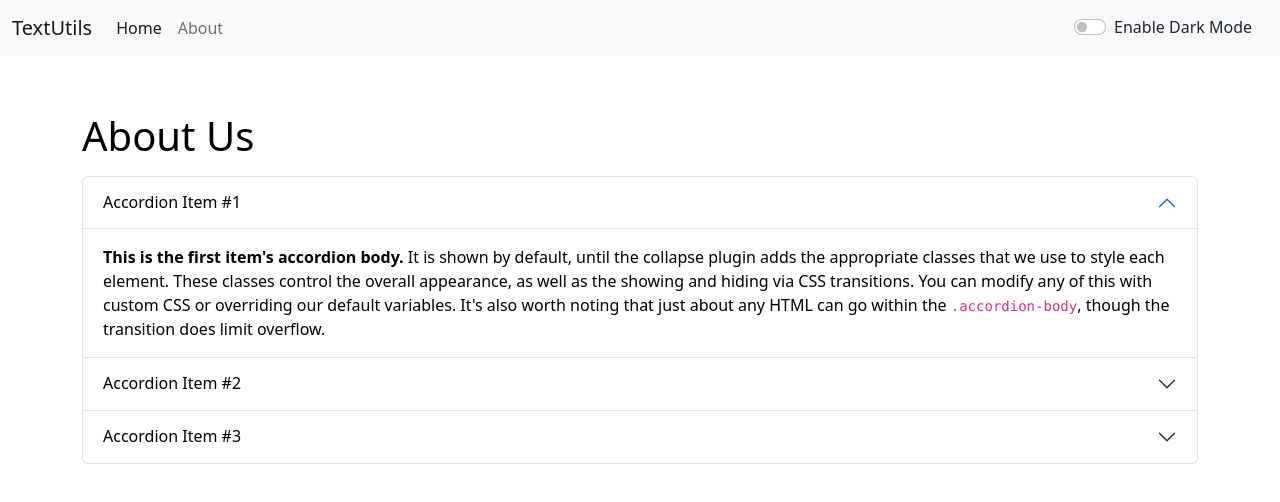
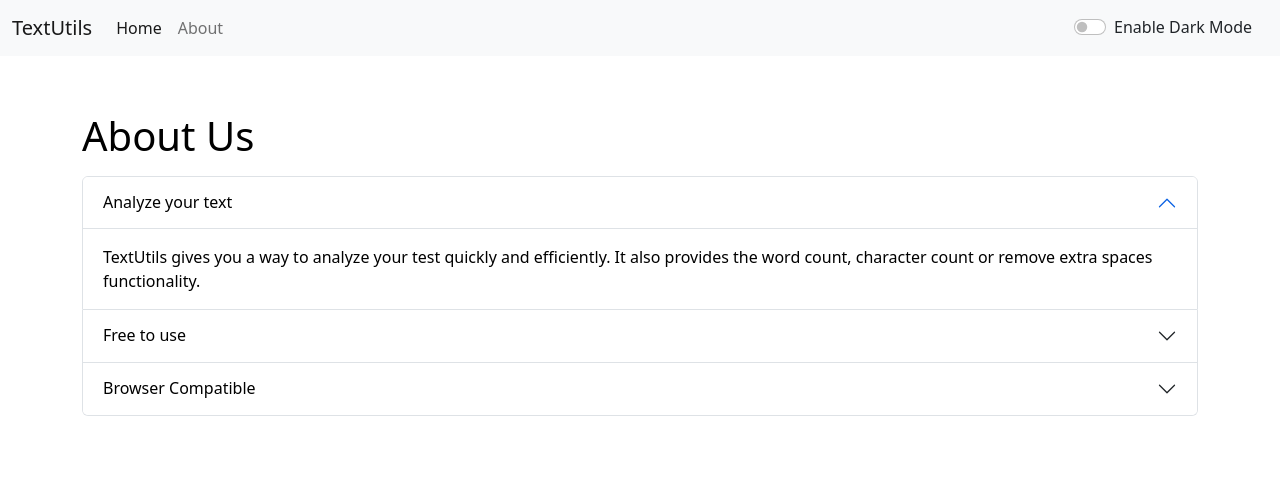
Before and after one commit to vishal-kumaar/text-utils, a React (Create React App) app: page /about in a window 1280 px wide. Shown: the top 502 px of the page. Built offline with nearby package versions, Linux system fonts and the light colour scheme.

Commit message:
Edited about.js

```diff
--- a/src/components/About.js
+++ b/src/components/About.js
@@ -16,36 +16,36 @@
                 <div className="accordion-item">
                     <h2 className="accordion-header" id="headingOne">
                     <button className="accordion-button" style={myStyle} type="button" data-bs-toggle="collapse" data-bs-target="#collapseOne" aria-expanded="true" aria-controls="collapseOne">
-                        Accordion Item #1
+                        Analyze your text
                     </button>
                     </h2>
                     <div id="collapseOne" className="accordion-collapse collapse show" style={myStyle} aria-labelledby="headingOne" data-bs-parent="#accordionExample">
                     <div className="accordion-body">
-                        <strong>This is the first item's accordion body.</strong> It is shown by default, until the collapse plugin adds the appropriate classes that we use to style each element. These classes control the overall appearance, as well as the showing and hiding via CSS transitions. You can modify any of this with custom CSS or overriding our default variables. It's also worth noting that just about any HTML can go within the <code>.accordion-body</code>, though the transition does limit overflow.
+                        TextUtils gives you a way to analyze your test quickly and efficiently. It also provides the word count, character count or remove extra spaces functionality.
                     </div>
                     </div>
                 </div>
                 <div className="accordion-item">
                     <h2 className="accordion-header" id="headingTwo">
                     <button className="accordion-button collapsed" style={myStyle} type="button" data-bs-toggle="collapse" data-bs-target="#collapseTwo" aria-expanded="false" aria-controls="collapseTwo">
-                        Accordion Item #2
+                        Free to use
                     </button>
                     </h2>
                     <div id="collapseTwo" className="accordion-collapse collapse" style={myStyle} aria-labelledby="headingTwo" data-bs-parent="#accordionExample">
                     <div className="accordion-body">
-                        <strong>This is the second item's accordion body.</strong> It is hidden by default, until the collapse plugin adds the appropriate classes that we use to style each element. These classes control the overall appearance, as well as the showing and hiding via CSS transitions. You can modify any of this with custom CSS or overriding our default variables. It's also worth noting that just about any HTML can go within the <code>.accordion-body</code>, though the transition does limit overflow.
+                        This textutils website is free to use and you do not have to pay any extra panny. All the functionalities are absolutely free.
                     </div>
                     </div>
                 </div>
                 <div className="accordion-item">
                     <h2 className="accordion-header" id="headingThree">
                     <button className="accordion-button collapsed" style={myStyle} type="button" data-bs-toggle="collapse" data-bs-target="#collapseThree" aria-expanded="false" aria-controls="collapseThree">
-                        Accordion Item #3
+                        Browser Compatible
                     </button>
                     </h2>
                     <div id="collapseThree" className="accordion-collapse collapse" style={myStyle} aria-labelledby="headingThree" data-bs-parent="#accordionExample">
                     <div className="accordion-body">
-                        <strong>This is the third item's accordion body.</strong> It is hidden by default, until the collapse plugin adds the appropriate classes that we use to style each element. These classes control the overall appearance, as well as the showing and hiding via CSS transitions. You can modify any of this with custom CSS or overriding our default variables. It's also worth noting that just about any HTML can go within the <code>.accordion-body</code>, though the transition does limit overflow.
+                        TextUtils website is the browser compatible which means it will supports in all the existing browsers like chrome, microsoft edge, firefox, etc. without any issues and gives you better user experiance.
                     </div>
                     </div>
                 </div>
```
